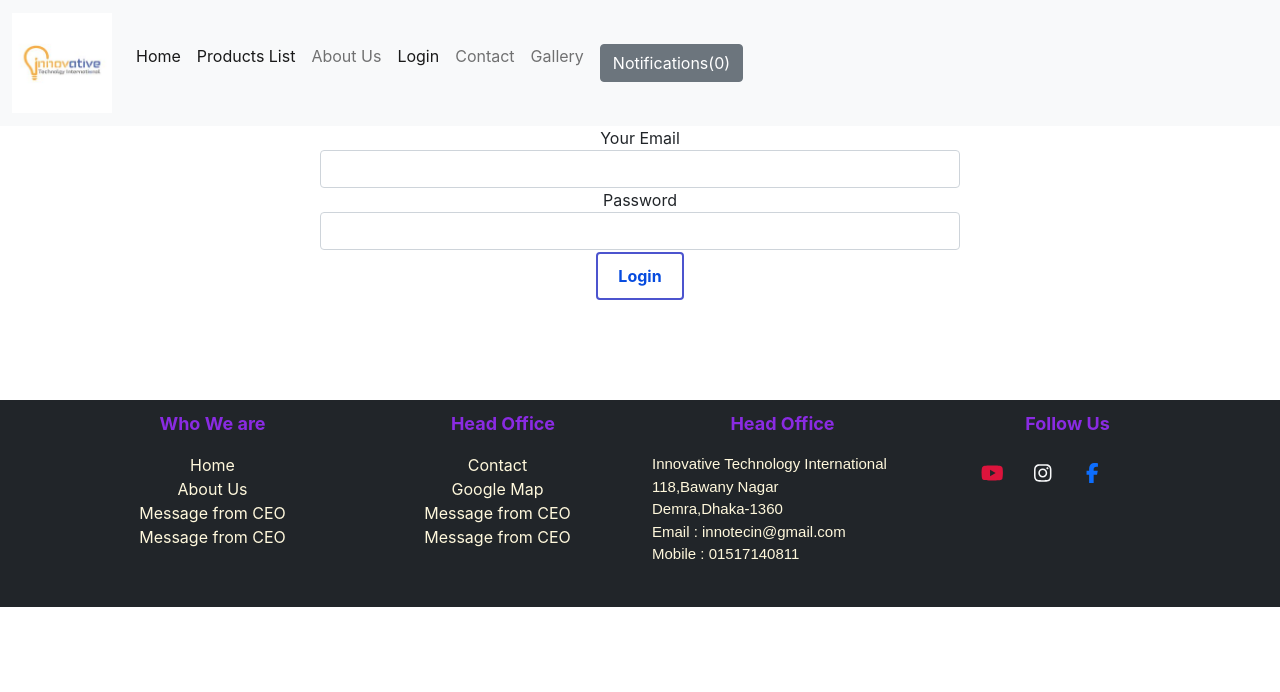
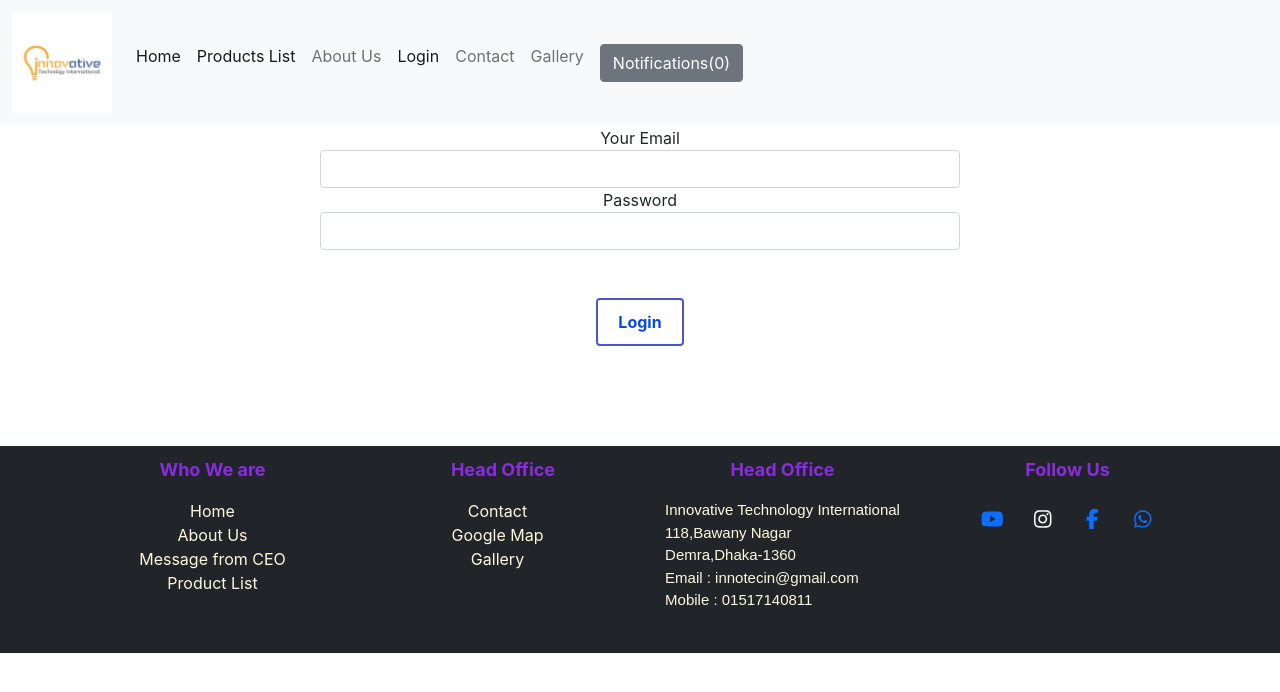
Before and after one commit to safinpeal/scale-app, a React (Create React App) app: page /login in a window 1280 px wide. Shown: the top 692 px of the page. Built offline with nearby package versions, Linux system fonts and the light colour scheme; no server answers.

Commit message:
icon added

```diff
--- /dev/null
+++ b/src/Pages/Admin/Notifications/Notification.css
@@ -0,0 +1,47 @@
+@media (max-width: 991.98px) {
+    .table-responsive {
+        overflow-x: auto;
+    }
+}
+
+@media (max-width: 767.98px) {
+    .table-responsive {
+        display: block;
+        width: 100%;
+        overflow-x: auto;
+        -webkit-overflow-scrolling: touch;
+    }
+
+    .table {
+        display: block;
+        width: 100%;
+    }
+
+    .table thead {
+        display: none;
+    }
+
+    .table tbody {
+        display: block;
+        width: 100%;
+    }
+
+    .table tbody tr {
+        display: block;
+        width: 100%;
+        margin-bottom: 15px;
+    }
+
+    .table tbody td {
+        display: block;
+        text-align: center;
+        font-size: 20px;
+        border-bottom: 1px solid #ddd;
+    }
+
+    .table tbody td:before {
+        content: attr(data-label);
+        float: center;
+        font-weight: bold;
+    }
+}
--- a/src/Pages/Admin/Notifications/Notifications.js
+++ b/src/Pages/Admin/Notifications/Notifications.js
@@ -5,7 +5,7 @@ import { useState } from 'react';
 import { useEffect } from 'react';
 import { NotificationContext } from '../../../Context/NotificationContext';
 
-
+import './Notification.css';
 const Notifications = () => {
     let count=0;
     const [tableData,setTableData]=useState([]);
@@ -31,8 +31,8 @@ const Notifications = () => {
 
     }
     return (
-        <div>
-            <table class="table">
+        <div className="table-responsive">
+            <table class="table table-data">
   <thead>
     <tr>
       <th scope="col">Serial</th>
--- a/src/Pages/Login/Login.js
+++ b/src/Pages/Login/Login.js
@@ -32,7 +32,7 @@ function Login(){
                     <label htmlFor='password'>Password</label>
                     <input onChange={(e)=>setPassword(e.target.value)} id='password' className='form-control' type='password'/>
                 </div>
-                <button type='submit' className="btn btn-primary login-btn">Login</button>
+                <button type='submit' className="btn btn-primary login-btn mt-5">Login</button>
             </div>
             </form>
         </div>
--- a/src/Pages/Shared/Footer/Footer.css
+++ b/src/Pages/Shared/Footer/Footer.css
@@ -9,7 +9,7 @@
 }
 
 .facebook {
-    color: blue;
+
     font-size: 200px;
     box-shadow: 0 0 0 0 rgba(0, 0, 0, 0.2);
     transition: box-shadow 0.3s ease-out, opacity 0.3s ease-out;
@@ -61,6 +61,8 @@
 .head-address {
     color: cornsilk;
     font-size: 15px;
+    display: flex;
+    justify-content: center;
 }
 
 .footer-bottom {
@@ -68,4 +70,16 @@
     padding-top: 10px;
 }
 
-.hover {}
+.youtube {
+    color: red;
+    box-shadow: 0 0 0 0 rgba(0, 0, 0, 0.2);
+    transition: box-shadow 0.3s ease-out, opacity 0.3s ease-out;
+    cursor: pointer;
+}
+
+.youtube:hover {
+    box-shadow: 0 0 20px 10px rgba(9, 224, 195, 0.2);
+    transform: scale(1.05);
+    opacity: 0.8;
+    background-color: white;
+}
--- a/src/Pages/Shared/Footer/Footer.js
+++ b/src/Pages/Shared/Footer/Footer.js
@@ -25,16 +25,16 @@ const Footer = () => {
 <Link to="/" className="link-style">Home</Link><br></br>
     <Link to="/" className="link-style">About Us</Link><br></br>
     <Link to="/about" className="link-style">Message from CEO</Link><br></br>
-    <Link to="/about" className="link-style">Message from CEO</Link>
+    <Link to="/productslist" className="link-style">Product List</Link>
 </div>
 
       </div>
       <div class="col-lg-3 col-md-6 ">
       <p className="header header-style seperator">Head Office</p>
-       <Link to="contact" className="link-style">Contact</Link><br></br>
+       <Link to="/contact" className="link-style">Contact</Link><br></br>
     <Link to="/location" className="link-style">Google Map</Link><br></br>
-    <Link to="/about" className="link-style">Message from CEO</Link><br></br>
-    <Link to="/about" className="link-style">Message from CEO</Link>
+    <Link to="/gallery" className="link-style">Gallery</Link><br></br>
+
       </div>
       <div class="col-lg-3 col-md-6">
       <p className="header header-style">Head Office</p>
@@ -50,10 +50,11 @@ const Footer = () => {
       <div class="col-lg-3 col-md-6">
       <p className="header header-style">Follow Us</p>
       <div class="footer-icons">
-      <span class="fa-stack fa-lg color hover">
-      <FontAwesomeIcon icon={faYoutube} />
+      <span class="fa-stack fa-lg color youtube">
+
+      <Link to="https://www.youtube.com/@sohojsikkha4708"><FontAwesomeIcon icon={faYoutube} /></Link>
    </span>
-   <span class="fa-stack fa-lg">
+   <span class="fa-stack fa-lg insta">
 
       <FontAwesomeIcon icon={faInstagram } />
    </span>
@@ -65,7 +66,7 @@ const Footer = () => {
    <span class="fa-stack fa-lg whatsapp ">
    {/* <i class="fas fa-circle fa-stack-2x"></i> */}
 
-      <Link to="tel:01517140811"></Link>
+      <Link to="intent://send/[01517140811]#Intent;scheme=smsto;package=com.whatsapp;action=android.intent.action.SENDTO;end"><FontAwesomeIcon icon={faWhatsapp} /></Link>
 
    </span>
 
```
